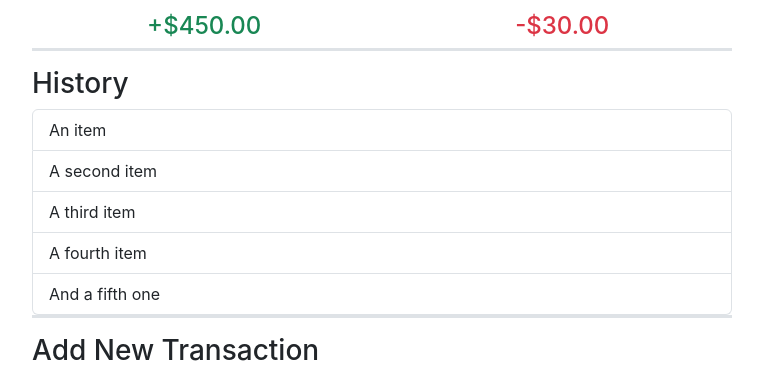
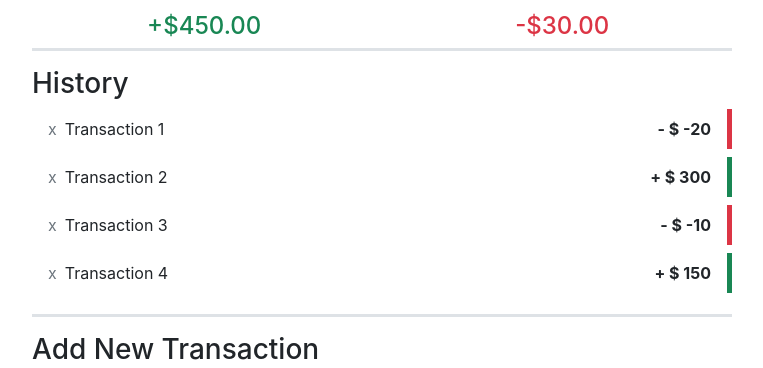
Before and after one commit to igsecu/expense-tracker-app, a React (Create React App) app: page / in a window 1280 px wide. Shown: the part 174-542 px from the top of the page, without its empty margins (258-1021 px from the left). Built offline with nearby package versions, Linux system fonts and the light colour scheme.

Commit message:
Added transactions from useContext

```diff
--- a/src/components/TransactionList.jsx
+++ b/src/components/TransactionList.jsx
@@ -1,13 +1,27 @@
+import { GlobalContext } from "../context/GlobalState";
+import { useContext } from "react";
+
+import TransactionItem from "./TransactionItem";
+
 const TransactionList = () => {
+  const { transactions } = useContext(GlobalContext);
+
   return (
-    <div className="mt-3 border-bottom border-3">
+    <div
+      className="mt-3 border-bottom border-3 overflow-scroll"
+      style={{ minHeight: "250px", maxHeight: "250px" }}
+    >
       <h3>History</h3>
-      <ul class="list-group">
-        <li class="list-group-item">An item</li>
-        <li class="list-group-item">A second item</li>
-        <li class="list-group-item">A third item</li>
-        <li class="list-group-item">A fourth item</li>
-        <li class="list-group-item">And a fifth one</li>
+      <ul className="list-group mb-3 rounded-0">
+        {transactions.length > 0 ? (
+          transactions.map((t) => (
+            <TransactionItem key={t.id} transaction={t} />
+          ))
+        ) : (
+          <div className="w-100 h-100 d-flex justify-content-center align-items-center">
+            <p>No transactions to show!</p>
+          </div>
+        )}
       </ul>
     </div>
   );
```
